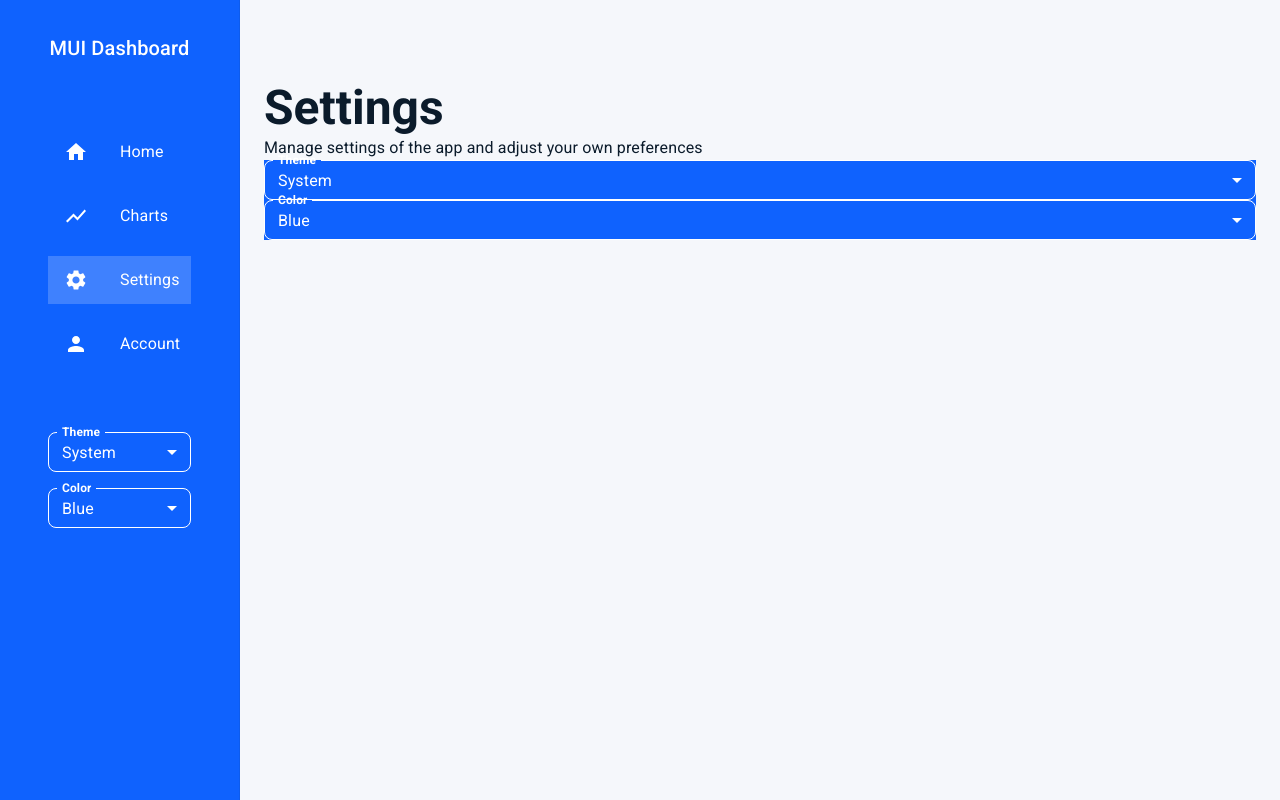
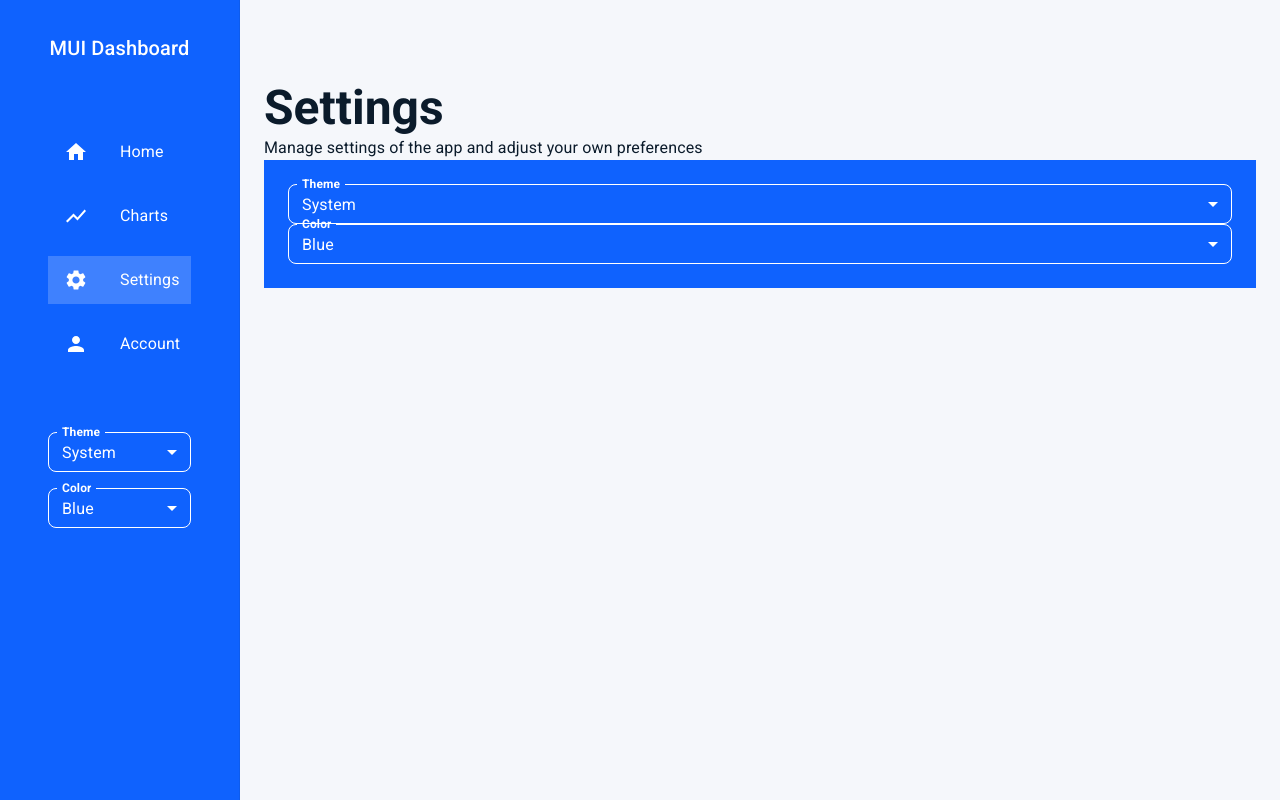
Before and after one commit to giuseppe2305/mui-dashboard, a React (Vite) app: page /settings in a window 1280 px wide. Built offline with nearby package versions, Linux system fonts and the light colour scheme.

Commit message:
Added padding to settings switchs.

```diff
--- a/src/components/Settings.tsx
+++ b/src/components/Settings.tsx
@@ -9,7 +9,7 @@ function Settings() {
       <PageContainer.Title>Settings</PageContainer.Title>
       <PageContainer.Subtitle>Manage settings of the app and adjust your own preferences</PageContainer.Subtitle>
 
-      <Stack sx={{ backgroundColor: "primary.main" }}>
+      <Stack sx={{ backgroundColor: "primary.main", p: 3 }}>
         <ThemeSwitch />
         <ColorSwitch />
       </Stack>
```
